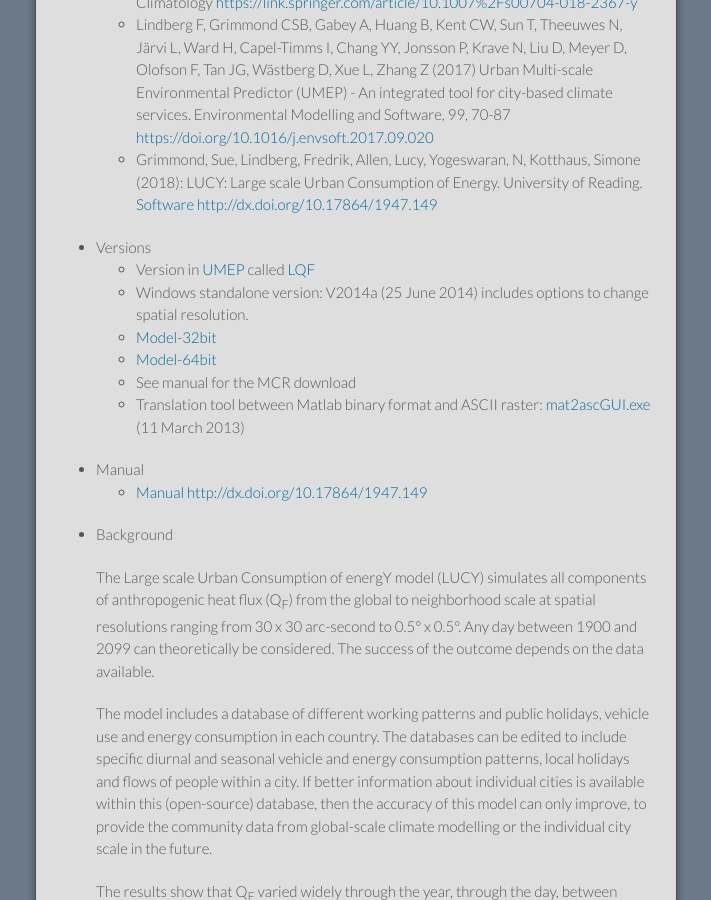
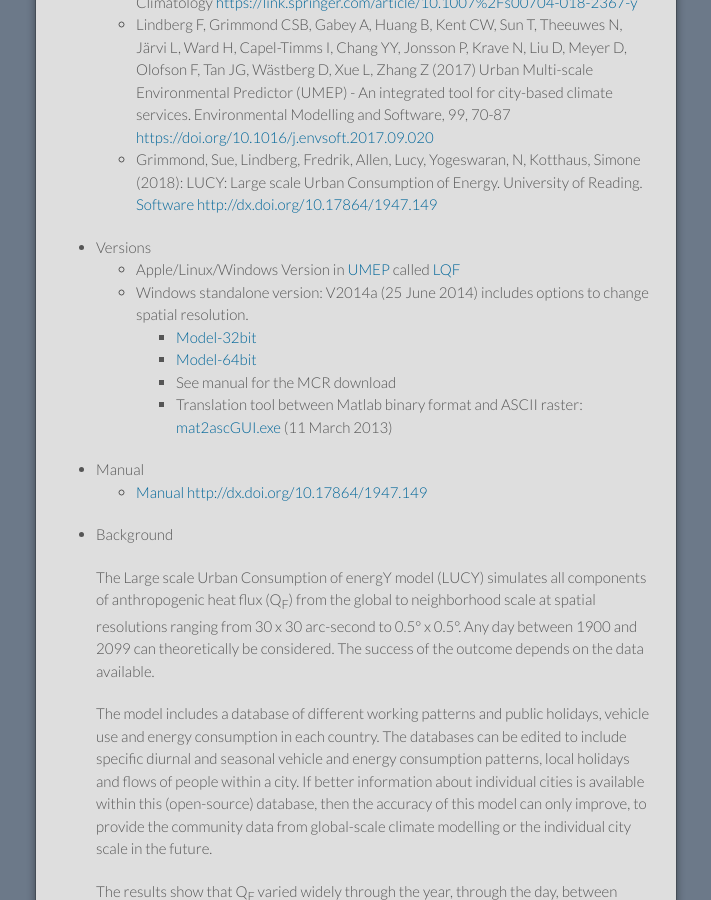
Before and after one commit to Urban-Meteorology-Reading/Urban-Meteorology-Reading.github.io, a Jekyll site: the page built from LUCY.md, in a window 1280 px wide and 900 px high, scrolled down 558 px. Shown: the whole window, without its empty margins (284-995 px from the left). Built offline with Jekyll 4.4.1, drawn with Linux system fonts in a browser that asks for light colours.

Commit message:
Update LUCY.md

```diff
--- a/LUCY.md
+++ b/LUCY.md
@@ -21,8 +21,8 @@ are scarce Theoretical and Applied Climatology [https://link.springer.com/articl
    * 	Grimmond, Sue, Lindberg, Fredrik, Allen, Lucy, Yogeswaran, N, Kotthaus, Simone (2018): LUCY: Large scale Urban Consumption of Energy. University of Reading. [Software http://dx.doi.org/10.17864/1947.149](http://dx.doi.org/10.17864/1947.149)
 
 * Versions
-   * Version in [UMEP](https://umep-docs.readthedocs.io) called [LQF](http://umep-docs.readthedocs.io/en/latest/OtherManuals/LQF_Manual.html#lqf-manual)
-   *   Windows standalone version: V2014a (25 June 2014) includes options to change spatial resolution.
+   * Apple/Linux/Windows Version in [UMEP](https://umep-docs.readthedocs.io) called [LQF](http://umep-docs.readthedocs.io/en/latest/OtherManuals/LQF_Manual.html#lqf-manual)
+   * Windows standalone version: V2014a (25 June 2014) includes options to change spatial resolution.
      * [Model-32bit](http://researchdata.reading.ac.uk/149/3/LUCYSetup32bit.exe.zip)
      * [Model-64bit](http://researchdata.reading.ac.uk/149/2/LUCYSetup64bit.exe.zip)
      * See manual for the MCR download
```
